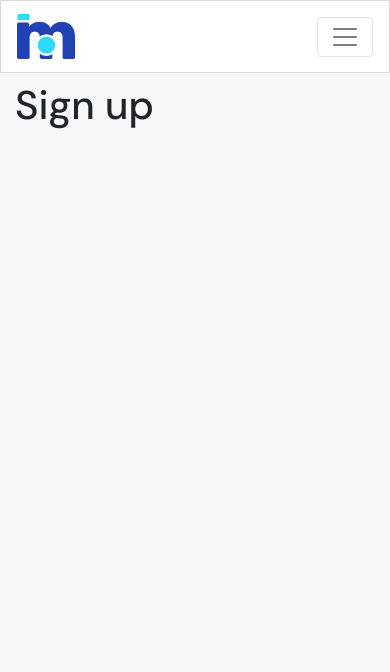
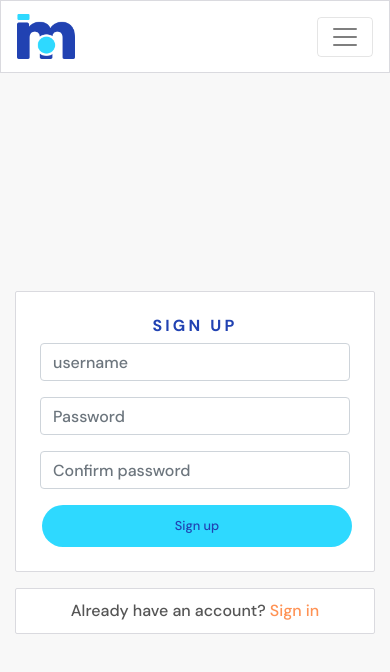
Before and after one commit to cornishcoder1/moments-walkthrough, a React (Create React App) app: page /signup in a window 390 px wide. Shown: the top 672 px of the page. Built offline with nearby package versions, Linux system fonts and the light colour scheme.

Commit message:
First stage of creating sign up form

```diff
--- a/src/App.js
+++ b/src/App.js
@@ -1,7 +1,9 @@
 import styles from "./App.module.css";
 import NavBar from "./components/NavBar";
 import Container from 'react-bootstrap/Container'
-import {Route, Switch} from 'react-router-dom'
+import {Route, Switch} from 'react-router-dom';
+import "./api/axiosDefaults";
+import SignUpForm from "./pages/auth/SignUpForm";
 
 function App() {
   return (
@@ -11,7 +13,7 @@ function App() {
         <Switch>
           <Route exact path="/" render={() => <h1>Home page</h1>} />
           <Route exact path="/signin" render={() => <h1>Sign in</h1>} />
-          <Route exact path="/signup" render={() => <h1>Sign up</h1>} />
+          <Route exact path="/signup" render={() => <SignUpForm />} />
           <Route render={() => <p>Page not found!</p>} />
         </Switch>
       </Container>
--- a/src/App.module.css
+++ b/src/App.module.css
@@ -6,6 +6,25 @@
 
 .Main {
   padding-top: 81px;
+}
+
+.Content {
+  background-color: #ffffff;
+  padding: 10px;
+  border-radius: 2px;
+  border: 1px solid #dadadf;
+}
+
+.FillerImage {
+  object-fit: cover;
+  height: 100%;
+  width: 100%;
+}
+
+.Image {
+  max-height: 40vh;
+  max-width: 100%;
+  object-fit: contain;
 }
 
 * {
@@ -26,6 +45,10 @@ a:hover i {
   transition: color ease-in-out 0.3s;
 }
 
+input[type="file"] {
+  display: none;
+}
+
 i {
   color: #cfced3;
   font-size: 1.6rem;
@@ -38,3 +61,22 @@ i:hover {
   transition: color ease-in-out 0.3s;
   color: #2142b2;
 }
+
+figure {
+  text-align: center;
+  display: inline-block;
+}
+
+/* scrollbar */
+*::-webkit-scrollbar {
+  width: 5px;
+}
+*::-webkit-scrollbar-track {
+  background: #f1f1f1;
+}
+*::-webkit-scrollbar-thumb {
+  background: #888;
+}
+*::-webkit-scrollbar-thumb:hover {
+  background: #555;
+}
--- /dev/null
+++ b/src/api/axiosDefaults.js
@@ -0,0 +1,5 @@
+import axios from "axios";
+
+axios.defaults.baseURL = "https://first-drf-api.herokuapp.com";
+axios.defaults.headers.post["Content_Type"] = "multipart/form-data";
+axios.defaults.withCredentials = true;
--- /dev/null
+++ b/src/pages/auth/SignUpForm.js
@@ -0,0 +1,60 @@
+import React from "react";
+import { Link } from "react-router-dom";
+
+import styles from "../../styles/SignInUpForm.module.css";
+import btnStyles from "../../styles/Button.module.css";
+import appStyles from "../../App.module.css";
+
+import { Form, Button, Image, Col, Row, Container } from "react-bootstrap";
+
+const SignUpForm = () => {
+  return (
+    <Row className={styles.Row}>
+      <Col className="my-auto py-2 p-md-2" md={6}>
+        <Container className={`${appStyles.Content} p-4 `}>
+          <h1 className={styles.Header}>sign up</h1>
+
+          <Form>
+            <Form.Group controlId="username">
+              <Form.Label className="d-none">Username</Form.Label>
+              <Form.Control className="{styles.Input}" type="text" placeholder="username" name="username" />
+            </Form.Group>
+            <Form.Group controlId="password1">
+              <Form.Label className="d-none">Password</Form.Label>
+              <Form.Control className="{styles.Input}" type="password" placeholder="Password" name="password1"/>
+            </Form.Group>
+            <Form.Group controlId="password2">
+              <Form.Label className="d-none">Confirm password</Form.Label>
+              <Form.Control className="{styles.Input}" type="password" placeholder="Confirm password" name="password2"/>
+            </Form.Group>
+            <Button
+              className={`${btnStyles.Button} ${btnStyles.Wide} ${btnStyles.Bright}`}
+              type="submit"
+            >
+              Sign up
+            </Button>
+          </Form>
+
+        </Container>
+        <Container className={`mt-3 ${appStyles.Content}`}>
+          <Link className={styles.Link} to="/signin">
+            Already have an account? <span>Sign in</span>
+          </Link>
+        </Container>
+      </Col>
+      <Col
+        md={6}
+        className={`my-auto d-none d-md-block p-2 ${styles.SignUpCol}`}
+      >
+        <Image
+          className={`${appStyles.FillerImage}`}
+          src={
+            "https://codeinstitute.s3.amazonaws.com/AdvancedReact/hero2.jpg"
+          }
+        />
+      </Col>
+    </Row>
+  );
+};
+
+export default SignUpForm;
--- /dev/null
+++ b/src/styles/Button.module.css
@@ -0,0 +1,69 @@
+.Button {
+  font-size: 0.8rem;
+  align-self: center;
+  border-radius: 100px;
+  border-color: transparent;
+  padding: 4px 10px;
+  margin-left: 2px;
+  margin-right: 2px;
+  min-width: 75px;
+}
+
+.Button:hover {
+  opacity: 0.8;
+  border-color: transparent;
+  cursor: pointer;
+}
+
+.Button:hover:active {
+  background-color: #2142b2 !important;
+}
+
+.Button:active {
+  background-color: #2142b2 !important;
+}
+
+.Button:focus {
+  background-color: #2142b2;
+}
+
+.Wide {
+  padding: 10px 50px;
+  width: 100%;
+}
+
+.Blue,
+.BlueOutline:hover,
+.Bright:hover {
+  background-color: #2142b2;
+  color: #ffffff;
+}
+
+.BlueOutline,
+.Blue:hover {
+  /* border: 1px solid #2142b2; */
+  background-color: #ffffff;
+  color: #2142b2;
+}
+
+.Black,
+.BlackOutline:hover {
+  /* background-color: #242a3d;
+  color: white; */
+  background-color: #242a3d;
+  color: aliceblue;
+}
+
+.Black:hover,
+.BlackOutline {
+  /* background-color: #dadadf;
+  color: #242a3d;
+  border-color: #242a3d; */
+  background-color: aliceblue;
+  color: #242a3d;
+}
+
+.Bright {
+  background-color: #2ed9ff;
+  color: #2142b2;
+}
--- /dev/null
+++ b/src/styles/SignInUpForm.module.css
@@ -0,0 +1,46 @@
+.Row {
+  height: calc(100vh - 81px);
+}
+.Input {
+  background: #ffffff;
+  border: 1px solid #f0f1f9;
+  box-sizing: border-box;
+  border-radius: 2px;
+  color: #7177a1;
+  text-align: center;
+  padding: 10px;
+}
+
+.Header {
+  font-style: normal;
+  font-weight: bold;
+  font-size: 16px;
+  line-height: 19px;
+  text-align: center;
+  letter-spacing: 0.2em;
+  text-transform: uppercase;
+  color: #2142b2;
+}
+
+.Link {
+  text-decoration: none;
+  text-align: center;
+  display: block;
+  margin: auto;
+}
+
+.Link span {
+  color: #ff9254;
+}
+
+.Container {
+  padding: 30px 10px;
+}
+
+.SignInCol {
+  height: 320px;
+}
+
+.SignUpCol {
+  height: 375px;
+}
```
Lines whose indentation alone changed are shown as unchanged.
